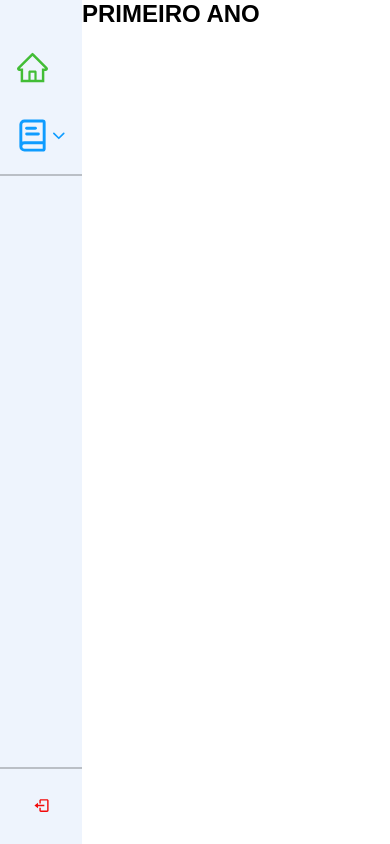
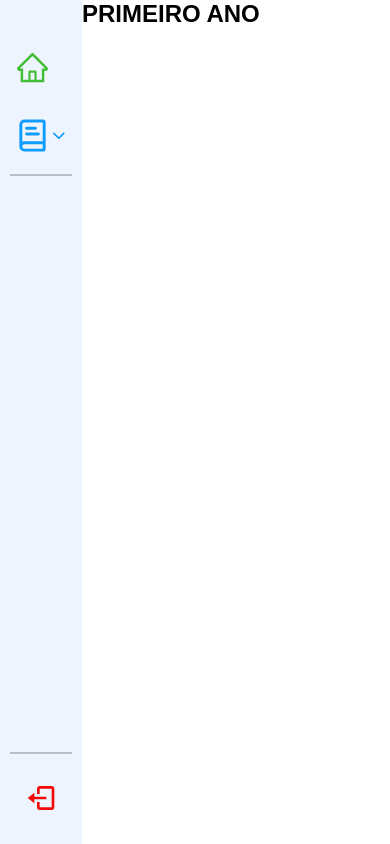
Before and after one commit to flavingimenes/TrabalhoUnivagPillar, a React (Vite) app: page /primeiroAno in a window 390 px wide. Built offline with nearby package versions, Linux system fonts and the light colour scheme; the HTML template or start-up script is replaced by a standard one.

Commit message:
responsivity atualization
i fix the resposivity bugs who was making trubles on the safari navigator

```diff
--- a/index.html
+++ b/index.html
@@ -3,7 +3,7 @@
   <head>
     <meta charset="UTF-8" />
     <link rel="icon" type="image/svg+xml" href="/vite.svg" />
-    <meta name="viewport" content="width=device-width, initial-scale=1.0" />
+    <meta name="viewport" content="width=device-width, initial-scale=1, viewport-fit=cover">
     <title>Pillar </title>
   </head>
   <body>
--- a/src/components/SideBar.css
+++ b/src/components/SideBar.css
@@ -8,7 +8,8 @@
     padding: 0;
     display: flex;
     width: auto;
-    height: 100vh;
+    min-height: 100dvh;                  /* Safari 16.4+ e modernos */
+    min-height: 100svh;                  /* boa com barras visíveis */
     flex-direction: column;
     align-items: center;
     background-color: #72a5ea1f;
@@ -46,17 +47,20 @@
     transition: all 0.3s ease-in-out;
     display: flex;
     align-items: center;
+    min-width: 0;
 }
 
 .link-text{
     text-decoration: none;
     font-size: 1.1rem;
     font-family: "SfProDisplayHeavyItalic", sans-serif, system-ui, -apple-system, BlinkMacSystemFont, 'Segoe UI', Roboto, Oxygen, Ubuntu, Cantarell, 'Open Sans', 'Helvetica Neue', sans-serif;
+    min-width: 0;
 }
 
 .sidebar-link:hover {
     transform: scale(1.02);
     text-decoration: underline;
+    text-decoration-thickness: from-font;
 }
 
 .logout-bottom {
@@ -92,6 +96,7 @@
     transition: max-height 220ms ease;
     padding-left: 2.2rem;
     display: grid;
+    gap: 0;
 }
 
 .submenu.open {
@@ -104,6 +109,7 @@
     text-decoration: none;
     padding: .5rem 0;
     font-size: 1rem;
+    min-width: 0;
 }
 
 .submenu-link:hover {
@@ -117,6 +123,7 @@
 .chevron {
     margin-left: 5px;
     transition: transform 200ms ease;
+    flex-shrink: 0;
 }
 
 .chevron.rotate {
@@ -171,7 +178,13 @@
     }
 
     .line{
-        padding-left: 40px;
-        padding-right: 40px;
+        padding-left: 30px;
+        padding-right: 30px;
+        margin-right: 10px;
+        margin-left: 10px;
+    }
+
+    .logout-bottom{
+        font-size: 2rem;
     }
 }
--- a/src/index.css
+++ b/src/index.css
@@ -0,0 +1,5 @@
+*, *::before, *::after { box-sizing: border-box; }
+html, body, #root { height: 100%; }
+body { margin: 0; overflow-x: clip; }              /* evita barra horizontal no Safari 17+ */
+@supports not (overflow: clip) { body { overflow-x: hidden; } } /* fallback */
+img, video, canvas { max-width: 100%; height: auto; display: block; }
```
